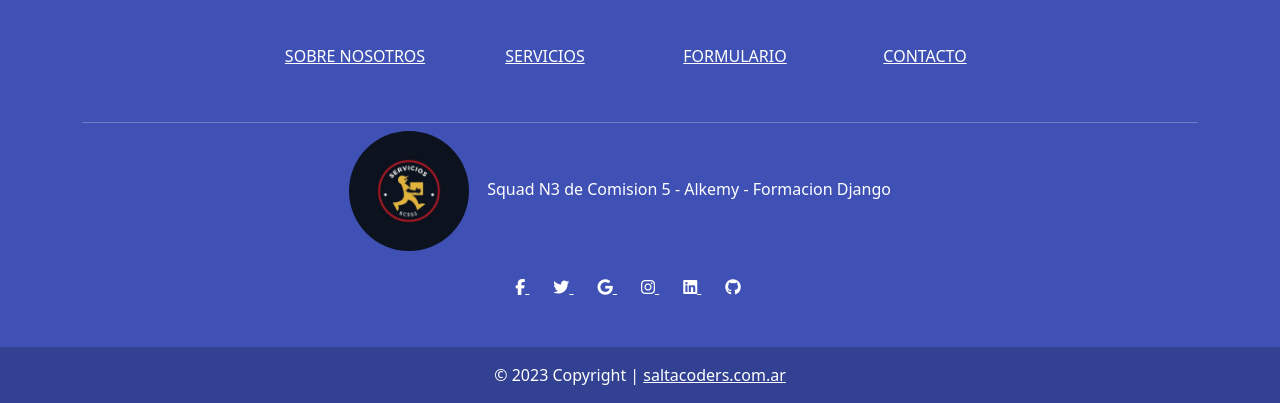
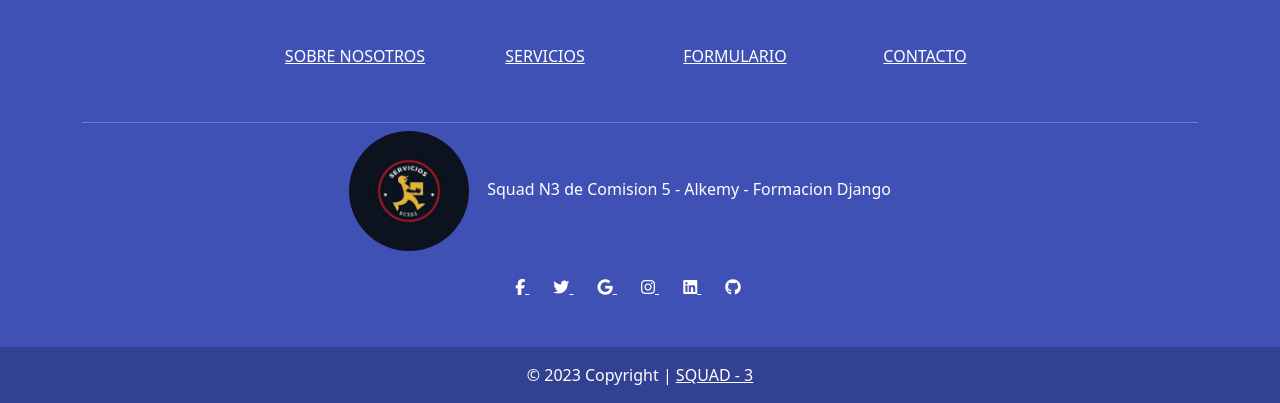
Before and after one commit to panchocdk/DjangoC5S3-Eventos, a Django app: page / in a window 1280 px wide. Shown: the part 793-1196 px from the top of the page. Run offline with Django 4.2, Linux system fonts and the light colour scheme; some libraries are stand-ins or nearby versions.

Commit message:
SQUAD - 3

```diff
--- a/templates/index.html
+++ b/templates/index.html
@@ -244,8 +244,8 @@
             style="background-color: rgba(0, 0, 0, 0.2)"
           >
             © 2023 Copyright  |
-            <a class="text-white" href="https:www.saltacoders.com/"
-              >saltacoders.com.ar</a
+            <a class="text-white" href=""
+              >SQUAD - 3</a
             >
           </div>
         </footer>
```
